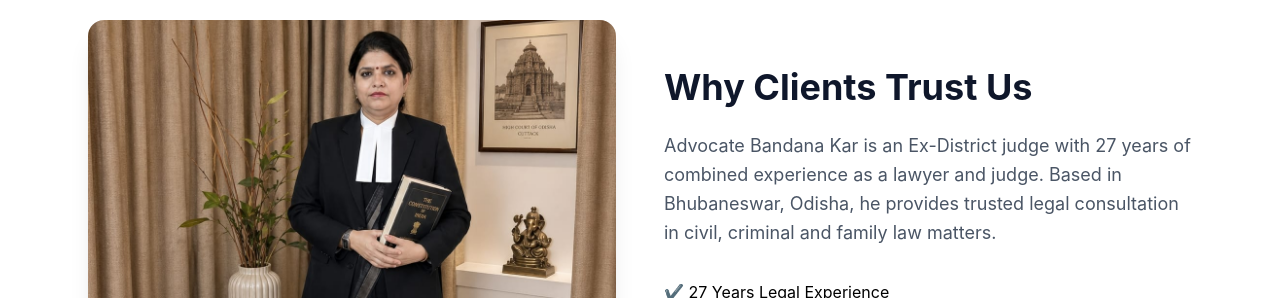
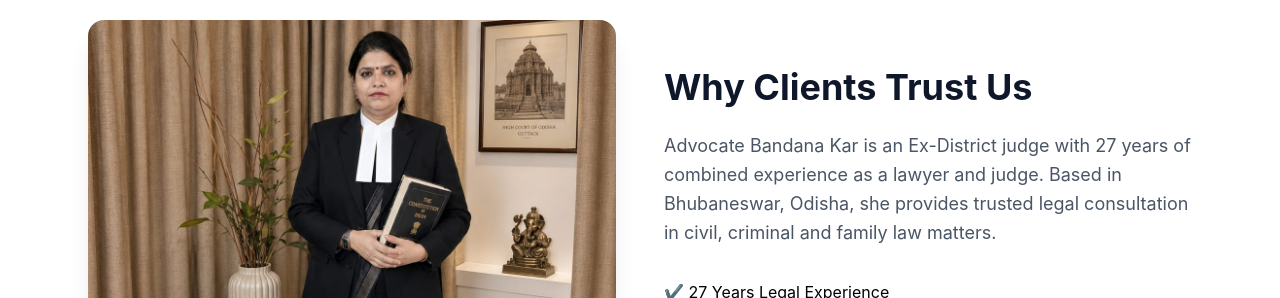
Before and after one commit to subasjena733/law-consultancy, a React (Vite) app: page / in a window 1280 px wide. Shown: the part 1460-1758 px from the top of the page. Built offline with nearby package versions, Linux system fonts and the light colour scheme; no server answers.

Commit message:
Advocate details updation

```diff
--- a/src/components/About.jsx
+++ b/src/components/About.jsx
@@ -17,7 +17,7 @@ function About() {
           <p className="mt-6 text-gray-600 text-lg leading-relaxed">
             Advocate Bandana Kar is an Ex-District judge with 27 years of
             combined experience as a lawyer and judge. Based in
-            Bhubaneswar, Odisha, he provides trusted legal consultation
+            Bhubaneswar, Odisha, she provides trusted legal consultation
             in civil, criminal and family law matters.
           </p>
 
```
